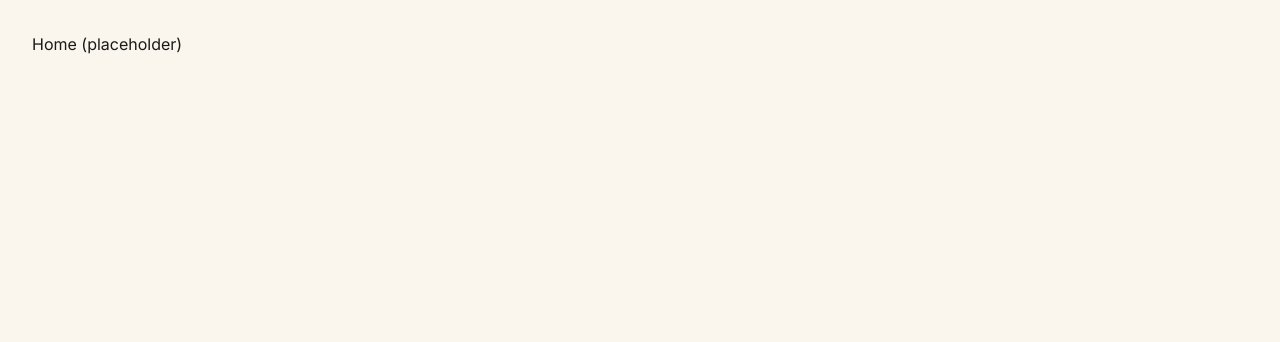
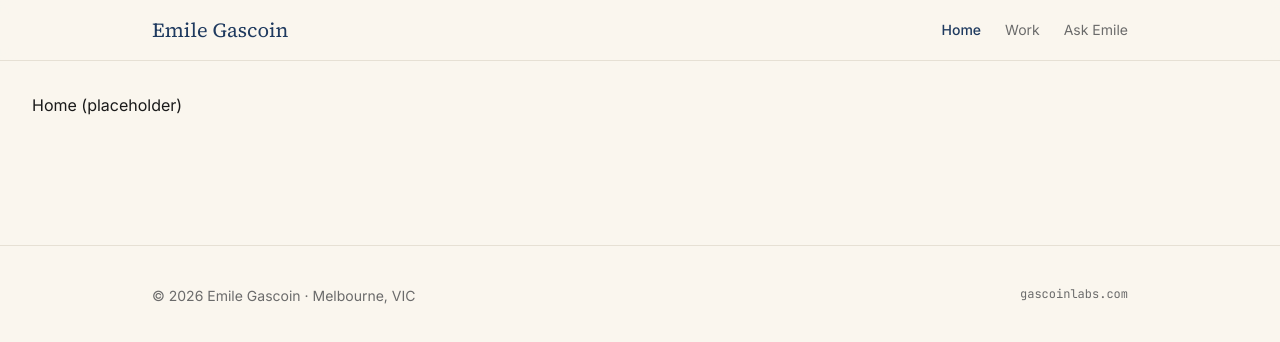
Before and after one commit to emilegascoin/gascoinlabs, a React (Vite) app: page / in a window 1280 px wide. Shown: the top 342 px of the page. Built offline with nearby package versions, Linux system fonts and the light colour scheme.

Commit message:
feat: add layout shell with nav and footer

```diff
--- a/src/App.jsx
+++ b/src/App.jsx
@@ -1,4 +1,5 @@
 import { Routes, Route } from 'react-router-dom'
+import Layout from './components/layout/Layout'
 import Home from './pages/Home'
 import Ask from './pages/Ask'
 import Elecdes from './pages/work/Elecdes'
@@ -7,10 +8,12 @@ import NotFound from './pages/NotFound'
 export default function App() {
   return (
     <Routes>
-      <Route path="/" element={<Home />} />
-      <Route path="/ask" element={<Ask />} />
-      <Route path="/work/elecdes" element={<Elecdes />} />
-      <Route path="*" element={<NotFound />} />
+      <Route element={<Layout />}>
+        <Route path="/" element={<Home />} />
+        <Route path="/ask" element={<Ask />} />
+        <Route path="/work/elecdes" element={<Elecdes />} />
+        <Route path="*" element={<NotFound />} />
+      </Route>
     </Routes>
   )
 }
--- /dev/null
+++ b/src/components/layout/Footer.jsx
@@ -0,0 +1,10 @@
+export default function Footer() {
+  return (
+    <footer className="mt-24 border-t border-rule">
+      <div className="mx-auto max-w-5xl px-6 py-10 text-sm text-muted flex flex-col sm:flex-row justify-between gap-4">
+        <p>© {new Date().getFullYear()} Emile Gascoin · Melbourne, VIC</p>
+        <p className="font-mono text-xs">gascoinlabs.com</p>
+      </div>
+    </footer>
+  )
+}
--- /dev/null
+++ b/src/components/layout/Layout.jsx
@@ -0,0 +1,13 @@
+import { Outlet } from 'react-router-dom'
+import Nav from './Nav'
+import Footer from './Footer'
+
+export default function Layout() {
+  return (
+    <>
+      <Nav />
+      <Outlet />
+      <Footer />
+    </>
+  )
+}
--- /dev/null
+++ b/src/components/layout/Nav.jsx
@@ -0,0 +1,19 @@
+import { Link, NavLink } from 'react-router-dom'
+
+export default function Nav() {
+  const linkClass = ({ isActive }) =>
+    `text-sm hover:text-navy transition-colors ${isActive ? 'text-navy font-medium' : 'text-muted'}`
+
+  return (
+    <header className="sticky top-0 z-30 bg-cream/85 backdrop-blur border-b border-rule">
+      <nav className="mx-auto max-w-5xl flex items-center justify-between px-6 py-4">
+        <Link to="/" className="font-serif text-xl text-navy">Emile Gascoin</Link>
+        <div className="flex gap-6">
+          <NavLink to="/" end className={linkClass}>Home</NavLink>
+          <NavLink to="/work/elecdes" className={linkClass}>Work</NavLink>
+          <NavLink to="/ask" className={linkClass}>Ask Emile</NavLink>
+        </div>
+      </nav>
+    </header>
+  )
+}
```
